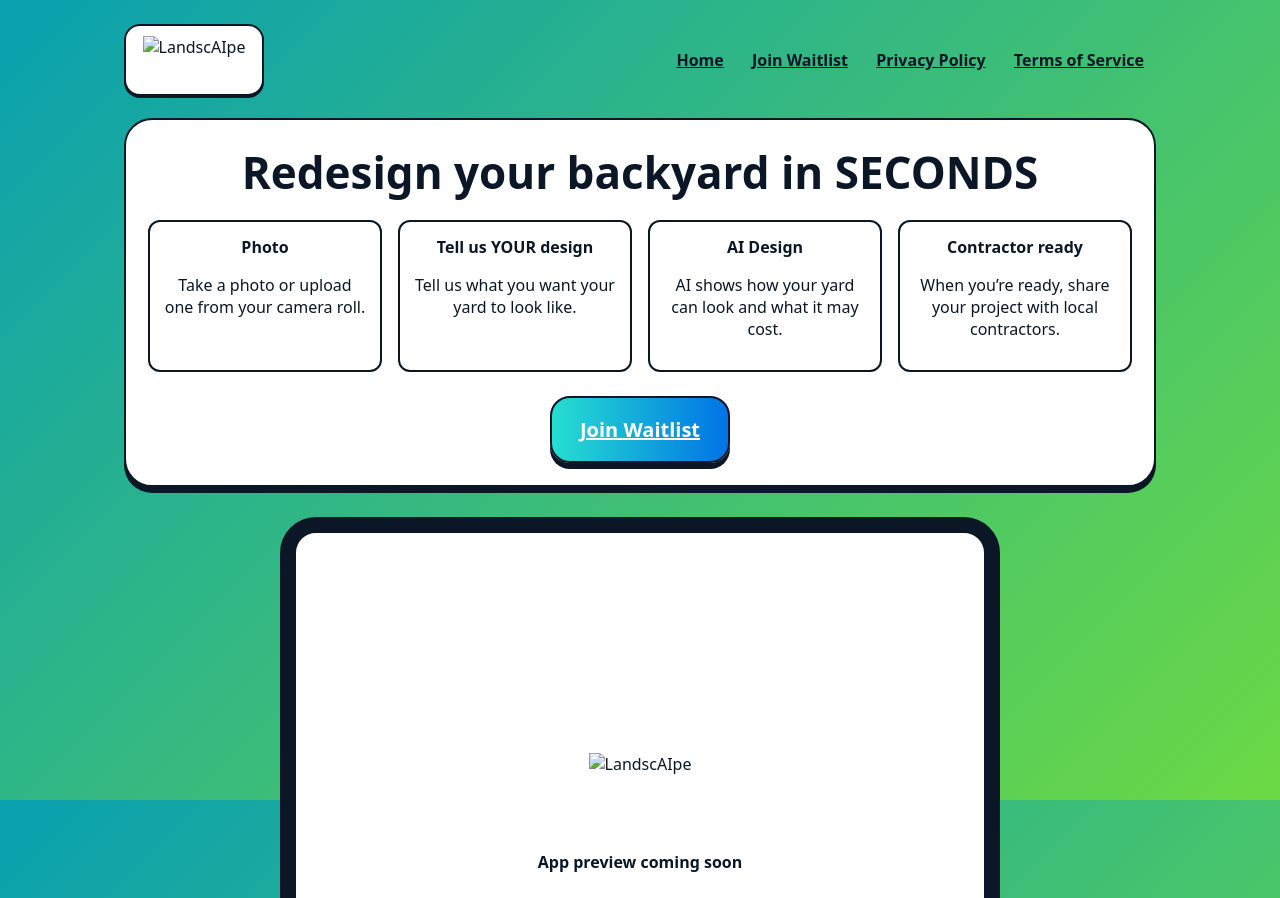
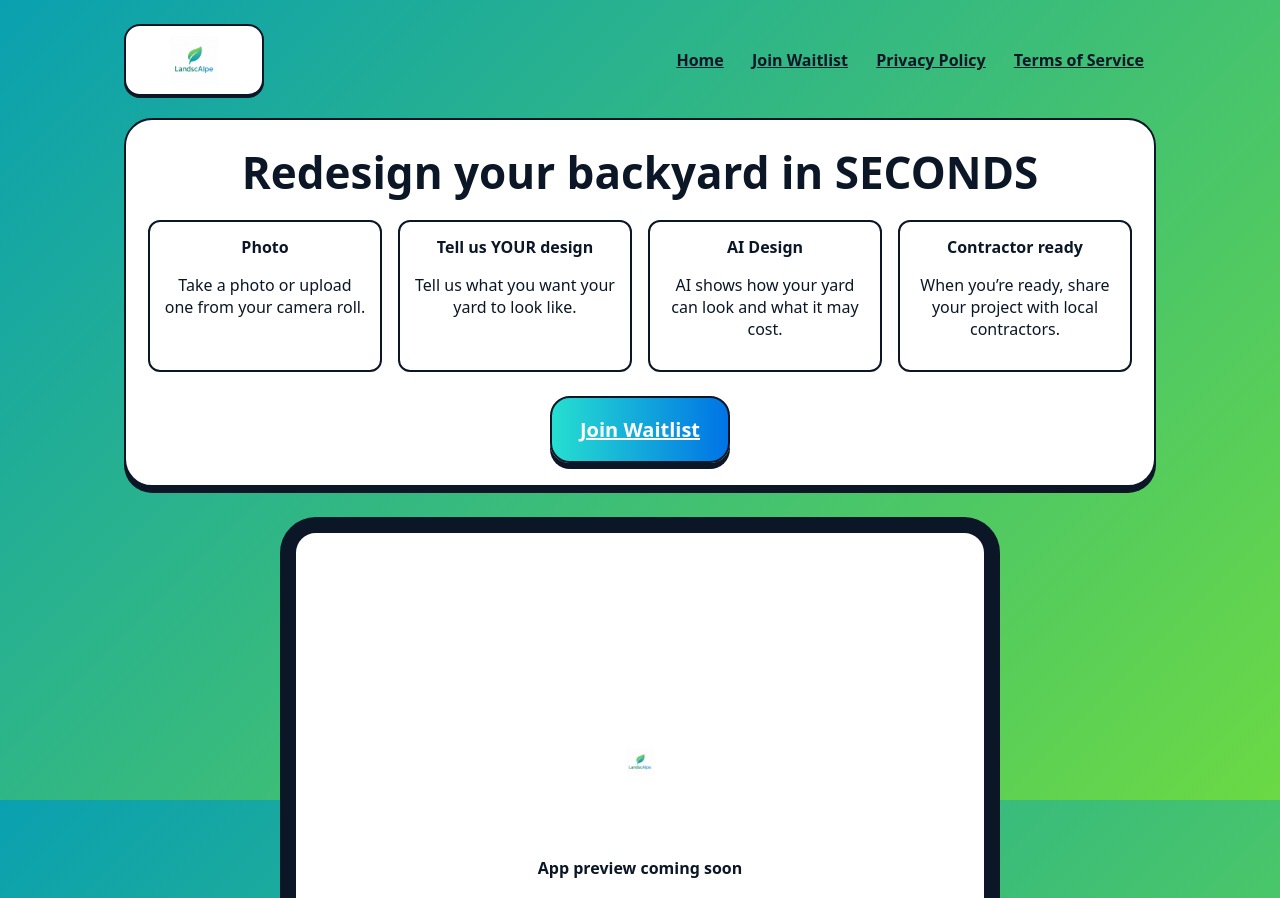
Before and after one commit to MichaelKlapp/landscaipeapp-pages, a plain HTML site: page index.html in a window 1280 px wide. Shown: the top 898 px of the page. Drawn offline with Linux system fonts and the light colour scheme.

Commit message:
Update index.html

```diff
--- a/index.html
+++ b/index.html
@@ -10,7 +10,7 @@
 <body>
 <div class="container">
 <header class="header">
-<div class="logo-wrap"><img class="logo" src="/assets/landscaipe-logo.png" alt="LandscAIpe" /></div>
+<div class="logo-wrap"><img class="logo" src="/landscaipe-logo.png" alt="LandscAIpe" /></div>
 <nav>
 <a href="/index.html">Home</a>
 <a href="/waitlist.html">Join Waitlist</a>
@@ -49,7 +49,7 @@
 <div class="phone-frame">
 <div class="phone-inner">
 <div style="text-align:center">
-<img class="logo" src="/assets/landscaipe-logo.png" alt="LandscAIpe" />
+<img class="logo" src="/landscaipe-logo.png" alt="LandscAIpe" />
 <div style="height:60px"></div>
 <p style="font-weight:800">App preview coming soon</p>
 </div>
@@ -63,4 +63,5 @@
 </div>
 <script>document.getElementById('year').textContent=new Date().getFullYear()</script>
 </body>
+
 </html>
```
